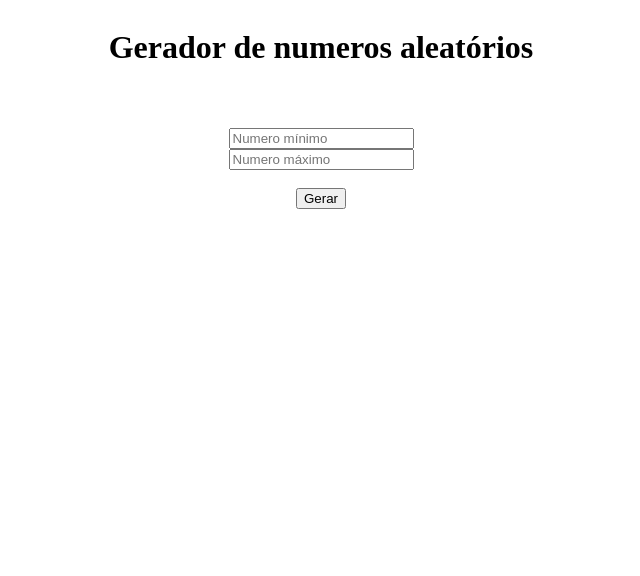
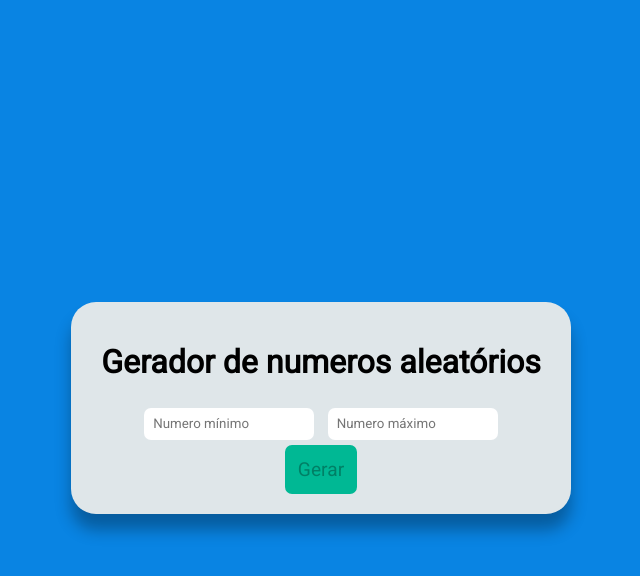
Before and after one commit to LuscaMD/SorteadorDeNumeros, a plain HTML site: page index.html in a window 1280 px wide. Shown: the whole page, without its empty margins (319-959 px from the left). Drawn offline with Linux system fonts and the light colour scheme.

Commit message:
Sorteando numeros negativos / CSS básico

```diff
--- a/index.html
+++ b/index.html
@@ -9,13 +9,15 @@
     <title>Gerador de numeros aleatórios</title>
 </head>
 <body>
-    <h1>Gerador de numeros aleatórios</h1>
+    <div class="container">
+        <h1>Gerador de numeros aleatórios</h1>
 
-    <h2 id="numeroGerado"></h2>
+        <h2 id="numeroGerado"></h2>
 
-    <input type="number" id="iptMinimo" placeholder="Numero mínimo" title="Numero mínimo">
-    <input type="number" id="iptMaximo" placeholder="Numero máximo" title="Numero máximo">
-    <br>
-    <button id="btnGerar" onclick="gerarNumeroAleatorio();">Gerar</button>
+        <input type="number" id="iptMinimo" placeholder="Numero mínimo" title="Numero mínimo">
+        <input type="number" id="iptMaximo" placeholder="Numero máximo" title="Numero máximo">
+        <br>
+        <button id="btnGerar" class="button" onclick="gerarNumeroAleatorio();">Gerar</button>
+    </div>
 </body>
 </html>
--- a/scripts.js
+++ b/scripts.js
@@ -2,10 +2,22 @@ function gerarNumeroAleatorio(numMinimo, numMaximo){
 
     var numMinimo = parseInt(document.getElementById("iptMinimo").value);
     var numMaximo = parseInt(document.getElementById("iptMaximo").value);
-    var numeroGerado = Math.floor((Math.random() * numMaximo) + numMinimo);
 
-    while (numeroGerado > numMaximo){
-        numeroGerado = Math.floor((Math.random() * numMaximo) + numMinimo);
+    if(numMinimo < 0){
+
+        var numeroGerado = Math.floor((Math.random() * (numMaximo - (2 * numMinimo)) + numMinimo));
+
+        while (numeroGerado > numMaximo){
+            numeroGerado = Math.floor((Math.random() * (numMaximo - (2 * numMinimo)) + numMinimo));
+        }
+    }
+    else{
+
+        var numeroGerado = Math.floor((Math.random() * ((numMaximo + 1) - numMinimo)) + numMinimo);
+
+        while (numeroGerado > numMaximo){
+            numeroGerado = Math.floor((Math.random() * ((numMaximo + 1) - numMinimo)) + numMinimo);
+        }
     }
 
     document.getElementById("numeroGerado").innerText = numeroGerado;
--- a/style.css
+++ b/style.css
@@ -1,5 +1,8 @@
+@import url('https://fonts.googleapis.com/css2?family=Roboto&display=swap');
+
 *{
     box-sizing: border-box;
+    font-family: Roboto, Arial, sans-serif;
 }
 
 body{
@@ -7,4 +10,38 @@ body{
     flex-direction: column;
     align-items: center;
     justify-content: center;
+    height: 100vh;
+    background-color: #0984e3;
 }
+
+input{
+    padding: 2%;
+    border: none;
+    border-radius: 7px;
+    margin: 5px;
+}
+
+.container{
+    background-color: #dfe6e9;
+
+    border-radius: 25px;
+    text-align: center;
+    padding: 20px 30px;
+    box-shadow: 0rem 1rem 1rem rgba(0,0,0,.3)!important;
+}
+
+.button{
+    background-color: #00b894;
+    border: 3px solid #00b894;
+    padding: 10px;
+    transition: 0.4s;
+    font-size: 1.2rem;
+    border-radius: 7px;
+    color: #008066;
+    cursor: pointer;
+}
+
+.button:hover{
+    background-color: white;
+    color: #7f8c8d;
+}
```
